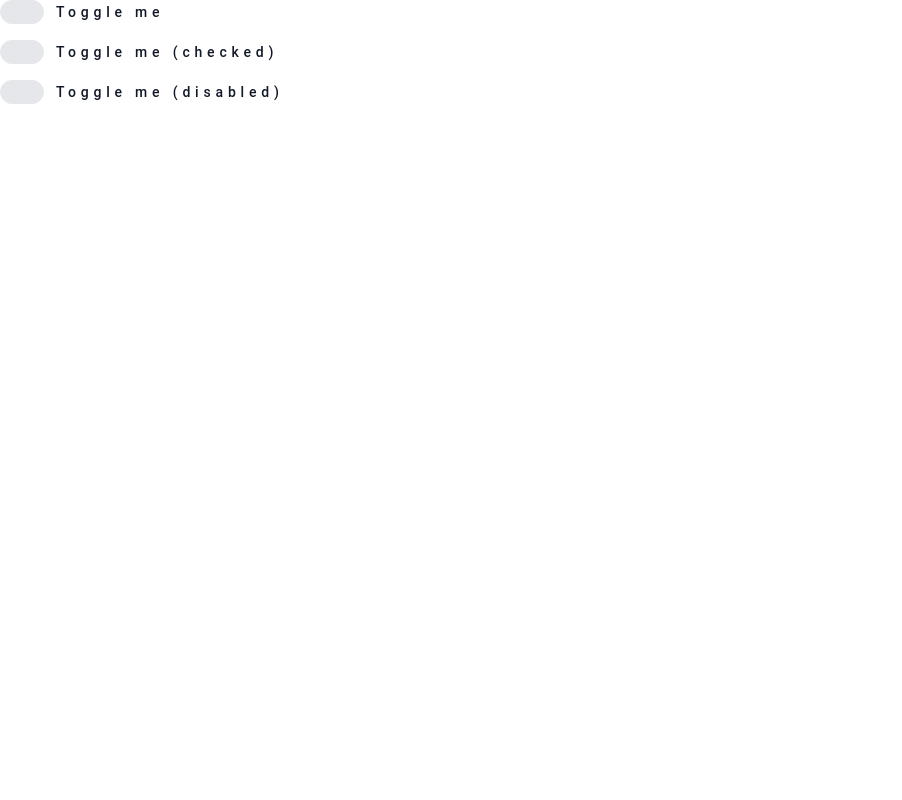
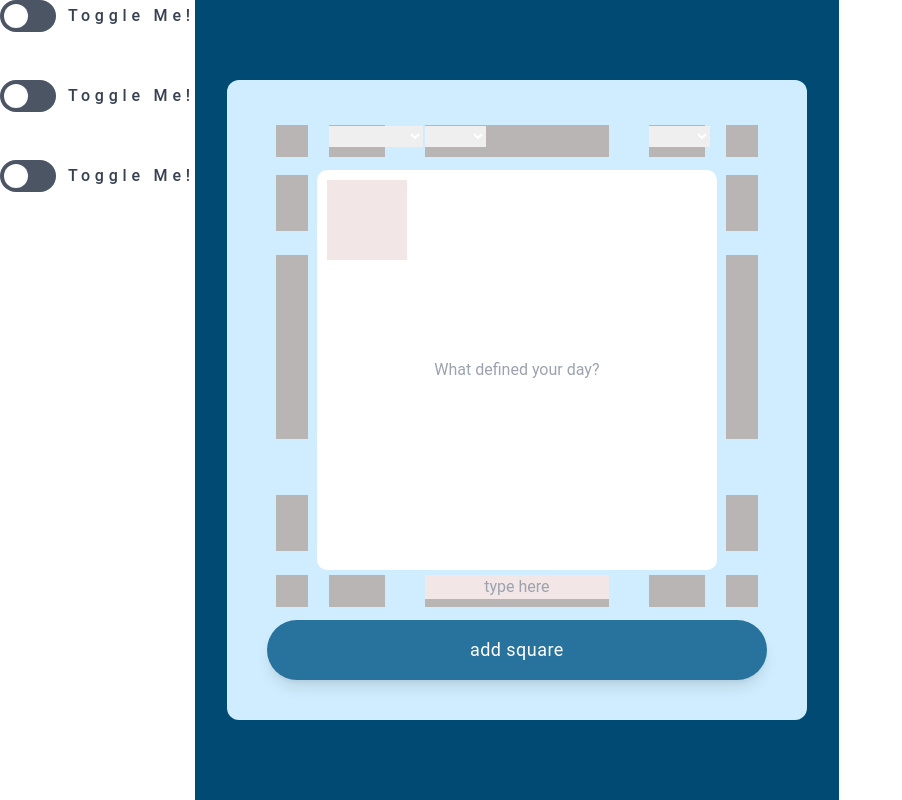
Before and after one commit to mtkrupka1138/daily-square-app_restart, a React (Create React App) app: page / in a window 1280 px wide. Shown: the whole page, without its empty margins (0-902 px from the left). Built offline with nearby package versions, Linux system fonts and the light colour scheme.

Commit message:
tailwind toggle buttons for form

```diff
--- a/src/components/form.js
+++ b/src/components/form.js
@@ -7,23 +7,44 @@ class Form extends Component {
         return (
 
             <form>
-                <label for="toggle-example" class="flex relative items-center mb-4 cursor-pointer">
-                    <input type="checkbox" id="toggle-example" class="sr-only" />
-                    <div class="w-11 h-6 bg-gray-200 rounded-full border border-gray-200 toggle-bg dark:bg-gray-700 dark:border-gray-600"></div>
-                    <span class="ml-3 text-sm font-medium text-gray-900 dark:text-gray-300">Toggle me</span>
-                </label>
+                <div class="flex items-center justify-center w-full mb-12">
+                    <label for="toggleB" class="flex items-center cursor-pointer">
+                        <div class="relative">
+                            <input type="checkbox" id="toggleB" class="sr-only" />
+                            <div class="block bg-gray-600 w-14 h-8 rounded-full"></div>
+                            <div class="dot absolute left-1 top-1 bg-white w-6 h-6 rounded-full transition"></div>
+                        </div>
+                        <div class="ml-3 text-gray-700 font-medium">
+                            Toggle Me!
+                        </div>
+                    </label>
+                </div>
 
-                <label for="toggle-example-checked" class="flex relative items-center mb-4 cursor-pointer">
-                    <input type="checkbox" id="toggle-example-checked" class="sr-only" checked />
-                    <div class="w-11 h-6 bg-gray-200 rounded-full border border-gray-200 toggle-bg dark:bg-gray-700 dark:border-gray-600"></div>
-                    <span class="ml-3 text-sm font-medium text-gray-900 dark:text-gray-300">Toggle me (checked)</span>
-                </label>
+                <div class="flex items-center justify-center w-full mb-12">
+                    <label for="toggleB" class="flex items-center cursor-pointer">
+                        <div class="relative">
+                            <input type="checkbox" id="toggleB" class="sr-only" />
+                            <div class="block bg-gray-600 w-14 h-8 rounded-full"></div>
+                            <div class="dot absolute left-1 top-1 bg-white w-6 h-6 rounded-full transition"></div>
+                        </div>
+                        <div class="ml-3 text-gray-700 font-medium">
+                            Toggle Me!
+                        </div>
+                    </label>
+                </div>
 
-                <label for="toggle-example-disabled" class="flex relative items-center mb-4 cursor-not-allowed">
-                    <input type="checkbox" id="toggle-example-disabled" class="sr-only" disabled />
-                    <div class="w-11 h-6 bg-gray-200 rounded-full border border-gray-200 toggle-bg dark:bg-gray-700 dark:border-gray-600"></div>
-                    <span class="ml-3 text-sm font-medium text-gray-900 dark:text-gray-600">Toggle me (disabled)</span>
-                </label>
+                <div class="flex items-center justify-center w-full mb-12">
+                    <label for="toggleB" class="flex items-center cursor-pointer">
+                        <div class="relative">
+                            <input type="checkbox" id="toggleB" class="sr-only" />
+                            <div class="block bg-gray-600 w-14 h-8 rounded-full"></div>
+                            <div class="dot absolute left-1 top-1 bg-white w-6 h-6 rounded-full transition"></div>
+                        </div>
+                        <div class="ml-3 text-gray-700 font-medium">
+                            Toggle Me!
+                        </div>
+                    </label>
+                </div>
             </form>
 
         )
--- a/src/pages/dashboard.js
+++ b/src/pages/dashboard.js
@@ -1,5 +1,6 @@
 import React from 'react';
 import Square from '../components/square';
+import SquareSingle from '../components/square-entry';
 import Form from '../components/form';
 import data from '../data';
 
@@ -9,9 +10,9 @@ export default function Dashboard () {
   // const squares = data.map(item => {
     return (
 
-      <div>
+      <div className="flex">
         <Form />
-        <Square
+        <SquareSingle
         />
       </div>
 
--- a/src/styles/app.css
+++ b/src/styles/app.css
@@ -367,8 +367,6 @@ Ensure the default browser behavior of the `hidden` attribute.
   display: none;
 }
 *, ::before, ::after {
-  --tw-border-opacity: 1;
-  border-color: rgb(229 231 235 / var(--tw-border-opacity));
   --tw-ring-offset-shadow: 0 0 #0000;
   --tw-ring-shadow: 0 0 #0000;
   --tw-shadow: 0 0 #0000;
@@ -385,17 +383,32 @@ Ensure the default browser behavior of the `hidden` attribute.
   white-space: nowrap;
   border-width: 0;
 }
+.absolute {
+  position: absolute;
+}
 .relative {
   position: relative;
+}
+.left-1 {
+  left: 0.25rem;
+}
+.top-1 {
+  top: 0.25rem;
 }
 .z-10 {
   z-index: 10;
 }
-.mb-4 {
-  margin-bottom: 1rem;
+.float-left {
+  float: left;
+}
+.mb-12 {
+  margin-bottom: 3rem;
 }
 .ml-3 {
   margin-left: 0.75rem;
+}
+.-ml-10 {
+  margin-left: -2.5rem;
 }
 .mt-6 {
   margin-top: 1.5rem;
@@ -406,20 +419,38 @@ Ensure the default browser behavior of the `hidden` attribute.
 .mt-10 {
   margin-top: 2.5rem;
 }
+.block {
+  display: block;
+}
+.inline-block {
+  display: inline-block;
+}
 .flex {
   display: flex;
+}
+.h-8 {
+  height: 2rem;
 }
 .h-6 {
   height: 1.5rem;
 }
+.h-5 {
+  height: 1.25rem;
+}
 .min-h-screen {
   min-height: 100vh;
 }
-.w-11 {
-  width: 2.75rem;
-}
 .w-full {
   width: 100%;
+}
+.w-14 {
+  width: 3.5rem;
+}
+.w-6 {
+  width: 1.5rem;
+}
+.w-9 {
+  width: 2.25rem;
 }
 .max-w-md {
   max-width: 28rem;
@@ -427,8 +458,9 @@ Ensure the default browser behavior of the `hidden` attribute.
 .cursor-pointer {
   cursor: pointer;
 }
-.cursor-not-allowed {
-  cursor: not-allowed;
+.appearance-none {
+  -webkit-appearance: none;
+          appearance: none;
 }
 .flex-col {
   flex-direction: column;
@@ -461,16 +493,17 @@ Ensure the default browser behavior of the `hidden` attribute.
 .rounded-xl {
   border-radius: 0.75rem;
 }
-.border {
-  border-width: 1px;
+.bg-gray-600 {
+  --tw-bg-opacity: 1;
+  background-color: rgb(75 85 99 / var(--tw-bg-opacity));
 }
-.border-gray-200 {
-  --tw-border-opacity: 1;
-  border-color: rgb(229 231 235 / var(--tw-border-opacity));
+.bg-white {
+  --tw-bg-opacity: 1;
+  background-color: rgb(255 255 255 / var(--tw-bg-opacity));
 }
-.bg-gray-200 {
+.bg-gray-300 {
   --tw-bg-opacity: 1;
-  background-color: rgb(229 231 235 / var(--tw-bg-opacity));
+  background-color: rgb(209 213 219 / var(--tw-bg-opacity));
 }
 .bg-bluesgrays-50 {
   --tw-bg-opacity: 1;
@@ -483,6 +516,12 @@ Ensure the default browser behavior of the `hidden` attribute.
 .bg-bluesgrays-400 {
   --tw-bg-opacity: 1;
   background-color: rgb(39 115 157 / var(--tw-bg-opacity));
+}
+.bg-contain {
+  background-size: contain;
+}
+.bg-no-repeat {
+  background-repeat: no-repeat;
 }
 .p-10 {
   padding: 2.5rem;
@@ -505,9 +544,8 @@ Ensure the default browser behavior of the `hidden` attribute.
 .text-center {
   text-align: center;
 }
-.text-sm {
-  font-size: 0.875rem;
-  line-height: 1.25rem;
+.align-top {
+  vertical-align: top;
 }
 .text-lg {
   font-size: 1.125rem;
@@ -516,6 +554,10 @@ Ensure the default browser behavior of the `hidden` attribute.
 .text-3xl {
   font-size: 1.875rem;
   line-height: 2.25rem;
+}
+.text-sm {
+  font-size: 0.875rem;
+  line-height: 1.25rem;
 }
 .text-base {
   font-size: 1rem;
@@ -527,9 +569,13 @@ Ensure the default browser behavior of the `hidden` attribute.
 .tracking-wide {
   letter-spacing: 0.025em;
 }
-.text-gray-900 {
+.text-gray-700 {
   --tw-text-opacity: 1;
-  color: rgb(17 24 39 / var(--tw-text-opacity));
+  color: rgb(55 65 81 / var(--tw-text-opacity));
+}
+.text-gray-800 {
+  --tw-text-opacity: 1;
+  color: rgb(31 41 55 / var(--tw-text-opacity));
 }
 .text-white {
   --tw-text-opacity: 1;
@@ -546,6 +592,11 @@ Ensure the default browser behavior of the `hidden` attribute.
 .text-gray-500 {
   --tw-text-opacity: 1;
   color: rgb(107 114 128 / var(--tw-text-opacity));
+}
+.shadow-sm {
+  --tw-shadow: 0 1px 2px 0 rgb(0 0 0 / 0.05);
+  --tw-shadow-colored: 0 1px 2px 0 var(--tw-shadow-color);
+  box-shadow: var(--tw-ring-offset-shadow, 0 0 #0000), var(--tw-ring-shadow, 0 0 #0000), var(--tw-shadow);
 }
 .shadow-lg {
   --tw-shadow: 0 10px 15px -3px rgb(0 0 0 / 0.1), 0 4px 6px -4px rgb(0 0 0 / 0.1);
@@ -647,6 +698,11 @@ header {
     margin: 10px;
 }
 
+input:checked ~ .dot {
+    transform: translateX(100%);
+    background-color: #48bb78;
+  }
+
 .hover\:bg-indigo-600:hover {
   --tw-bg-opacity: 1;
   background-color: rgb(79 70 229 / var(--tw-bg-opacity));
@@ -671,29 +727,6 @@ header {
   outline-offset: 2px;
 }
 
-@media (prefers-color-scheme: dark) {
-
-  .dark\:border-gray-600 {
-    --tw-border-opacity: 1;
-    border-color: rgb(75 85 99 / var(--tw-border-opacity));
-  }
-
-  .dark\:bg-gray-700 {
-    --tw-bg-opacity: 1;
-    background-color: rgb(55 65 81 / var(--tw-bg-opacity));
-  }
-
-  .dark\:text-gray-300 {
-    --tw-text-opacity: 1;
-    color: rgb(209 213 219 / var(--tw-text-opacity));
-  }
-
-  .dark\:text-gray-600 {
-    --tw-text-opacity: 1;
-    color: rgb(75 85 99 / var(--tw-text-opacity));
-  }
-}
-
 @media (min-width: 640px) {
 
   .sm\:px-6 {
--- a/src/styles/main.css
+++ b/src/styles/main.css
@@ -82,3 +82,8 @@ header {
     background-color: #F2E6E6;
     margin: 10px;
 }
+
+input:checked ~ .dot {
+    transform: translateX(100%);
+    background-color: #48bb78;
+  }
```
